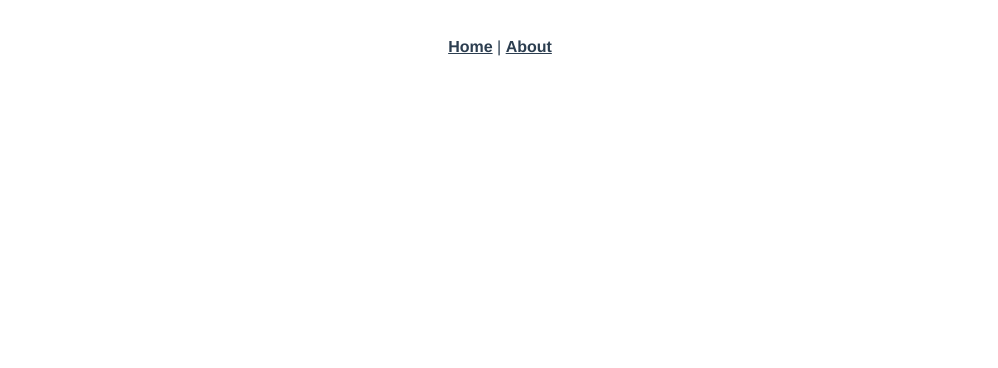
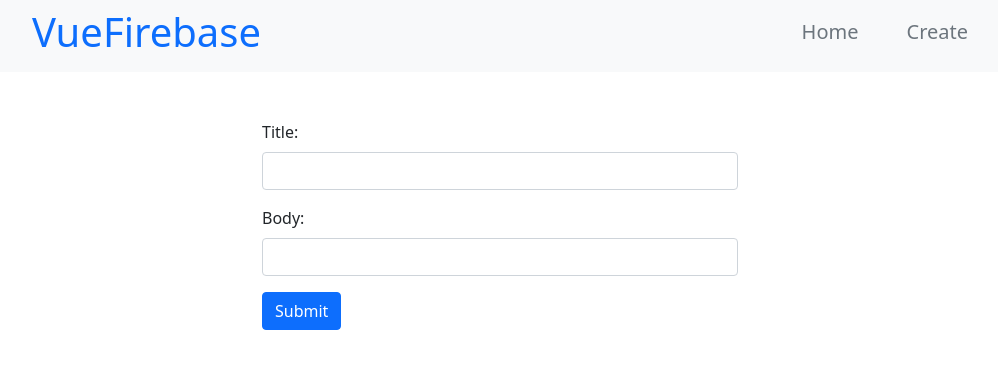
Before and after one commit to aungkaungkhant-nssh/vueandfirebasecrud, a Vue app: page /create in a window 1280 px wide. Before the commit this address had no page. Shown: the top 368 px of the page, without its empty margins (140-1138 px from the left). Built offline with nearby package versions, Linux system fonts and the light colour scheme.

Commit message:
nav style form create and store to firebase

```diff
--- a/package.json
+++ b/package.json
@@ -8,6 +8,7 @@
   },
   "dependencies": {
     "core-js": "^3.6.5",
+    "firebase": "^8.6.8",
     "vue": "^3.0.0",
     "vue-router": "^4.0.0-0"
   },
--- a/public/index.html
+++ b/public/index.html
@@ -6,6 +6,7 @@
     <meta name="viewport" content="width=device-width,initial-scale=1.0">
     <link rel="icon" href="<%= BASE_URL %>favicon.ico">
     <title><%= htmlWebpackPlugin.options.title %></title>
+    <link href="https://cdn.jsdelivr.net/npm/bootstrap@5.0.2/dist/css/bootstrap.min.css" rel="stylesheet">
   </head>
   <body>
     <noscript>
--- a/src/App.vue
+++ b/src/App.vue
@@ -1,13 +1,21 @@
 <template>
   <div id="nav">
-    <router-link to="/">Home</router-link> |
-    <router-link to="/about">About</router-link>
+    <Navbar></Navbar>
   </div>
   <router-view/>
 </template>
 
+<script>
+import Navbar from './components/Navbar'
+export default {
+  components: { Navbar },
+}
+</script>
 <style>
-#app {
+a{
+  text-decoration: none;
+}
+/* #app {
   font-family: Avenir, Helvetica, Arial, sans-serif;
   -webkit-font-smoothing: antialiased;
   -moz-osx-font-smoothing: grayscale;
@@ -26,5 +34,5 @@
 
 #nav a.router-link-exact-active {
   color: #42b983;
-}
+} */
 </style>
--- a/src/components/HelloWorld.vue
+++ /dev/null
@@ -1,58 +0,0 @@
-<template>
-  <div class="hello">
-    <h1>{{ msg }}</h1>
-    <p>
-      For a guide and recipes on how to configure / customize this project,<br>
-      check out the
-      <a href="https://cli.vuejs.org" target="_blank" rel="noopener">vue-cli documentation</a>.
-    </p>
-    <h3>Installed CLI Plugins</h3>
-    <ul>
-      <li><a href="https://github.com/vuejs/vue-cli/tree/dev/packages/%40vue/cli-plugin-babel" target="_blank" rel="noopener">babel</a></li>
-      <li><a href="https://github.com/vuejs/vue-cli/tree/dev/packages/%40vue/cli-plugin-router" target="_blank" rel="noopener">router</a></li>
-    </ul>
-    <h3>Essential Links</h3>
-    <ul>
-      <li><a href="https://vuejs.org" target="_blank" rel="noopener">Core Docs</a></li>
-      <li><a href="https://forum.vuejs.org" target="_blank" rel="noopener">Forum</a></li>
-      <li><a href="https://chat.vuejs.org" target="_blank" rel="noopener">Community Chat</a></li>
-      <li><a href="https://twitter.com/vuejs" target="_blank" rel="noopener">Twitter</a></li>
-      <li><a href="https://news.vuejs.org" target="_blank" rel="noopener">News</a></li>
-    </ul>
-    <h3>Ecosystem</h3>
-    <ul>
-      <li><a href="https://router.vuejs.org" target="_blank" rel="noopener">vue-router</a></li>
-      <li><a href="https://vuex.vuejs.org" target="_blank" rel="noopener">vuex</a></li>
-      <li><a href="https://github.com/vuejs/vue-devtools#vue-devtools" target="_blank" rel="noopener">vue-devtools</a></li>
-      <li><a href="https://vue-loader.vuejs.org" target="_blank" rel="noopener">vue-loader</a></li>
-      <li><a href="https://github.com/vuejs/awesome-vue" target="_blank" rel="noopener">awesome-vue</a></li>
-    </ul>
-  </div>
-</template>
-
-<script>
-export default {
-  name: 'HelloWorld',
-  props: {
-    msg: String
-  }
-}
-</script>
-
-<!-- Add "scoped" attribute to limit CSS to this component only -->
-<style scoped>
-h3 {
-  margin: 40px 0 0;
-}
-ul {
-  list-style-type: none;
-  padding: 0;
-}
-li {
-  display: inline-block;
-  margin: 0 10px;
-}
-a {
-  color: #42b983;
-}
-</style>
--- /dev/null
+++ b/src/components/Navbar.vue
@@ -0,0 +1,29 @@
+<template>
+  <nav class="navbar navbar-expand-lg navbar-light bg-light">
+  <div class="container w-75">
+    <h1 class="text-primary">VueFirebase</h1>
+    <button class="navbar-toggler" type="button" data-bs-toggle="collapse" data-bs-target="#navbarNav" aria-controls="navbarNav" aria-expanded="false" aria-label="Toggle navigation">
+      <span class="navbar-toggler-icon"></span>
+    </button>
+    <div class="collapse navbar-collapse" id="navbarNav">
+      <ul class="navbar-nav ms-auto">
+        <li class="nav-item h5 me-5">
+          <router-link :to="{name:'Home'}" class="text-secondary">Home</router-link>
+        </li>
+         <li class="nav-item h5">
+          <router-link :to="{name:'Create'}" class="text-secondary">Create</router-link>
+        </li>
+      </ul>
+    </div>
+  </div>
+  </nav>
+</template>
+
+<script>
+export default {
+}
+</script>
+
+<style>
+
+</style>
--- /dev/null
+++ b/src/firebase/config.js
@@ -0,0 +1,13 @@
+import firebase from "firebase/app";
+import "firebase/firestore"
+const firebaseConfig = {
+    apiKey: "AIzaSyB2AV2gD641k6ZWkrNUs7lz5lWF324pLFA",
+    authDomain: "vuefirebasecrud-e67ff.firebaseapp.com",
+    projectId: "vuefirebasecrud-e67ff",
+    storageBucket: "vuefirebasecrud-e67ff.appspot.com",
+    messagingSenderId: "570928984060",
+    appId: "1:570928984060:web:eb6fb112e536e3dc460c79"
+  };
+firebase.initializeApp(firebaseConfig);
+let db=firebase.firestore();
+export{db};
--- a/src/router/index.js
+++ b/src/router/index.js
@@ -1,6 +1,6 @@
 import { createRouter, createWebHistory } from 'vue-router'
 import Home from '../views/Home.vue'
-
+import Create from '../views/Create.vue'
 const routes = [
   {
     path: '/',
@@ -8,12 +8,9 @@ const routes = [
     component: Home
   },
   {
-    path: '/about',
-    name: 'About',
-    // route level code-splitting
-    // this generates a separate chunk (about.[hash].js) for this route
-    // which is lazy-loaded when the route is visited.
-    component: () => import(/* webpackChunkName: "about" */ '../views/About.vue')
+    path: '/create',
+    name: 'Create',
+    component: Create
   }
 ]
 
--- a/src/views/About.vue
+++ /dev/null
@@ -1,5 +0,0 @@
-<template>
-  <div class="about">
-    <h1>This is an about page</h1>
-  </div>
-</template>
--- /dev/null
+++ b/src/views/Create.vue
@@ -0,0 +1,42 @@
+<template>
+    <div class="container mt-5" style="width:500px">
+        <form @submit.prevent="addBlog">
+            <div class="mb-3">
+              <label for="" class="form-label">Title:</label>
+              <input type="text" class="form-control" v-model="title">
+
+            </div>
+            <div class="mb-3">
+              <label for="exampleInputPassword1" class="form-label">Body:</label>
+              <input type="text" class="form-control" v-model="body">
+            </div>
+            <button type="submit" class="btn btn-primary">Submit</button>
+       </form>
+
+    </div>
+
+</template>
+
+<script>
+import { ref } from '@vue/reactivity';
+import {db} from '../firebase/config'
+export default {
+    setup(){
+      let title=ref("");
+      let body=ref("");
+      let addBlog=async()=>{
+         let newBlog={
+           title:title.value,
+            body:body.value,
+            complete:false
+         }
+         let res=await db.collection("blogs").add(newBlog);
+      }
+      return{title,body,addBlog};
+    }
+}
+</script>
+
+<style>
+
+</style>
--- a/src/views/Home.vue
+++ b/src/views/Home.vue
@@ -1,18 +1,14 @@
 <template>
   <div class="home">
-    <img alt="Vue logo" src="../assets/logo.png">
-    <HelloWorld msg="Welcome to Your Vue.js App"/>
+
   </div>
 </template>
 
 <script>
 // @ is an alias to /src
-import HelloWorld from '@/components/HelloWorld.vue'
+
 
 export default {
-  name: 'Home',
-  components: {
-    HelloWorld
-  }
+
 }
 </script>
```
Also changed, not shown: 1 other file (tests, documents, lock files or other folders).
